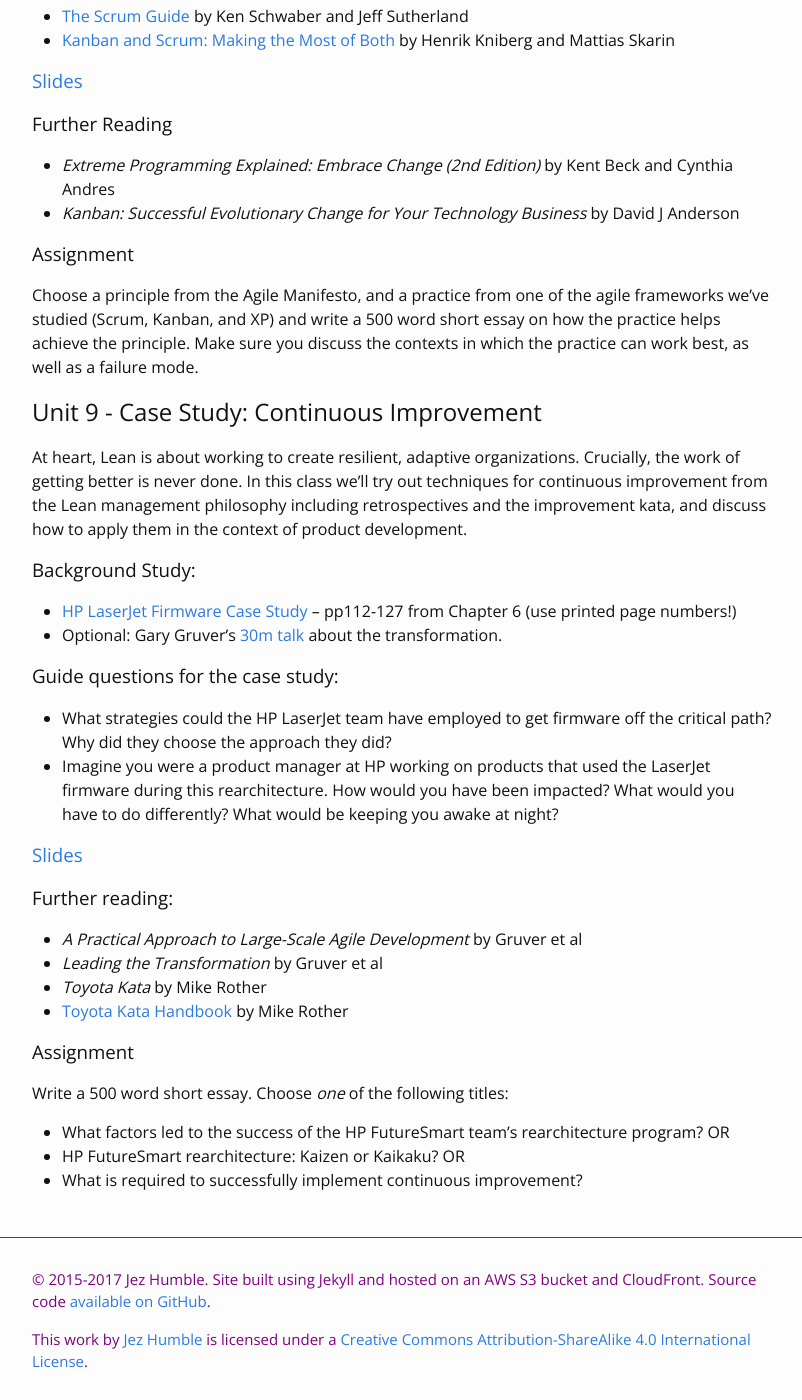
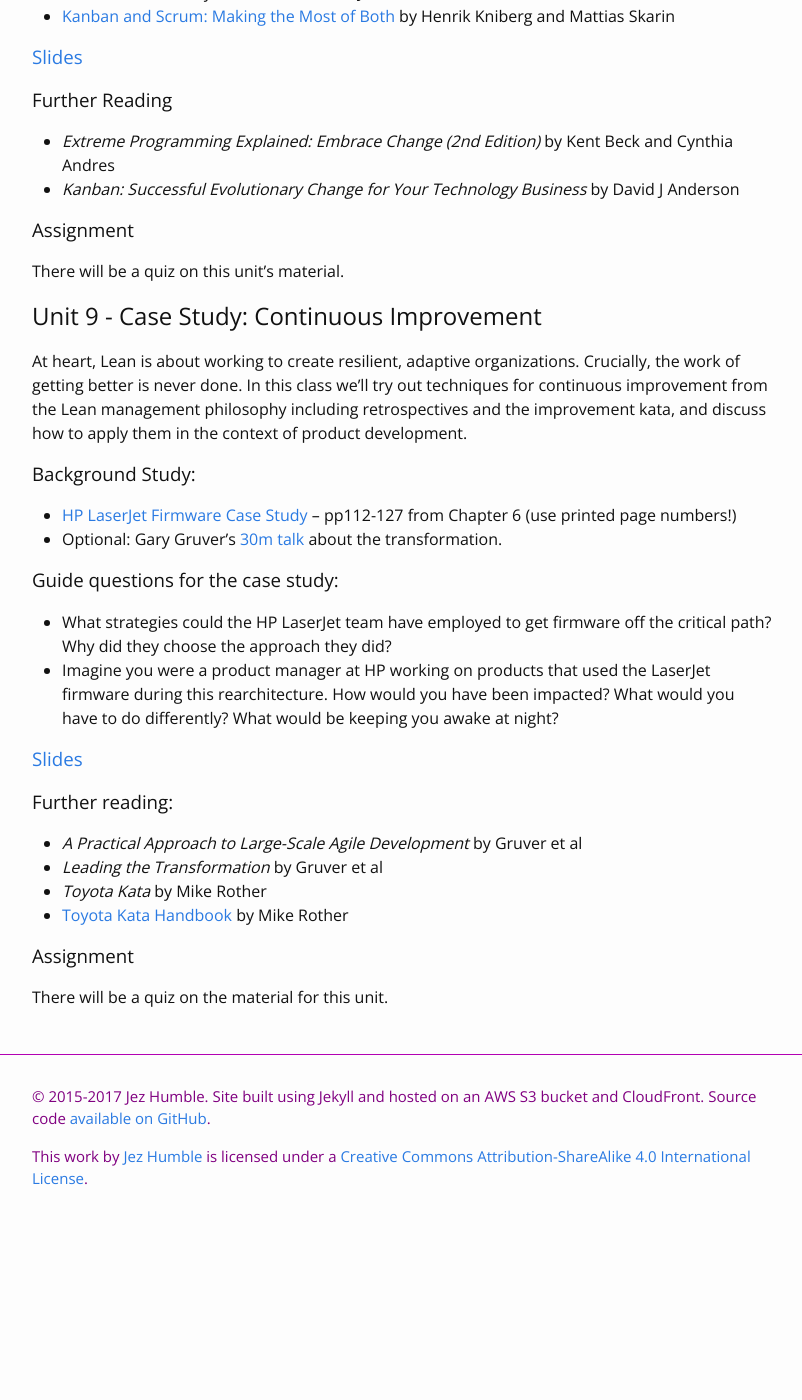
Before and after one commit to jezhumble/lapm, a Jekyll site: the page built from syllabus.md, in a window 1280 px wide and 1400 px high, scrolled down 5415 px. Shown: the whole window, without its empty margins (238-1040 px from the left). Built offline with Jekyll 4.4.1, drawn with Linux system fonts in a browser that asks for light colours; after the commit the page ends 6665 px from its top, so only the background shows below that; some of the changed text lies outside the part shown.

Commit message:
Changes to syllabus for this year

```diff
--- a/syllabus.md
+++ b/syllabus.md
@@ -20,7 +20,7 @@ In our first class, we’ll discuss the various characteristics and types of pro
 
 ### Assignment
 
-Write a 500 word essay on the difference between the lean/agile paradigm for product development and the traditional project management process.
+There will be a quiz to complete on this unit's material.
 
 ## Unit 2. Getting to Know Your Users
 
@@ -69,7 +69,7 @@ Elisabeth Hendrickson's [WordCount simulation](http://agilistry.com/downloads/Wo
 
 ### Assignment
 
-Write a 500 word essay reflecting on your experience with the WordCount exercise in class, and how agile development concepts were able to improve your team's ability to release features and satisfy customers.
+Write a 800 word essay reflecting on your experience with the WordCount exercise in class, and how agile development concepts were able to improve your team's ability to release features and satisfy customers.
 
 Some guide questions that can help frame your response (no need to respond to all):
 
@@ -92,7 +92,7 @@ This class will present hypothesis-driven development, the cutting-edge paradigm
 
 ### Background study:
 
-* [Platform Rant](https://plus.google.com/+RipRowan/posts/eVeouesvaVX) by Steve Yegge
+* [Platform Rant](https://gist.github.com/jezhumble/a8b3cbb4ea20139582fa8ffc9d791fb2) by Steve Yegge
 * [Early Amazon Shopping Cart](http://glinden.blogspot.com/2006/04/early-amazon-shopping-cart.html) by Greg Linden
 * [A/B Testing and Continuous Delivery](http://www.infoq.com/presentations/ab-testing-continuous-delivery) by Nellwyn Thomas
 
@@ -181,7 +181,7 @@ This class will discuss how to build effective product development teams. We’l
 
 ### Further reading
 
-* [The Talent Myth](http://gladwell.com/the-talent-myth/) by Malcolm Gladwell
+* [The Talent Myth](https://www.newyorker.com/magazine/2002/07/22/the-talent-myth) by Malcolm Gladwell
 * _Mindset_ by Carol Dweck
 * _Drive_ by Daniel Pink
 * [Fourteen Points for Management](https://deming.org/explore/fourteen-points) by W. Edwards Deming
@@ -193,7 +193,7 @@ This class will discuss how to build effective product development teams. We’l
 
 ### Assignment
 
-Choose one of [Deming's 14 points for management](https://deming.org/explore/fourteen-points), and write a 500 word short essay on its implications for product management.
+Choose one of [Deming's 14 points for management](https://deming.org/explore/fourteen-points), and write a 800 word essay on its implications for product management.
 
 ## Unit 8 - Managing Work
 
@@ -213,7 +213,7 @@ Scrum and Kanban are frameworks designed to help manage work and perform process
 
 ### Assignment
 
-Choose a principle from the Agile Manifesto, and a practice from one of the agile frameworks we've studied (Scrum, Kanban, and XP) and write a 500 word short essay on how the practice helps achieve the principle. Make sure you discuss the contexts in which the practice can work best, as well as a failure mode.
+There will be a quiz on this unit's material.
 
 ## Unit 9 - Case Study: Continuous Improvement
 
@@ -240,8 +240,4 @@ At heart, Lean is about working to create resilient, adaptive organizations. Cru
 
 ### Assignment
 
-Write a 500 word short essay. Choose *one* of the following titles:
-
-* What factors led to the success of the HP FutureSmart team's rearchitecture program? OR
-* HP FutureSmart rearchitecture: Kaizen or Kaikaku? OR
-* What is required to successfully implement continuous improvement?
+There will be a quiz on the material for this unit.
```
Also changed, not shown: assignments.md (+1 -1 lines).
